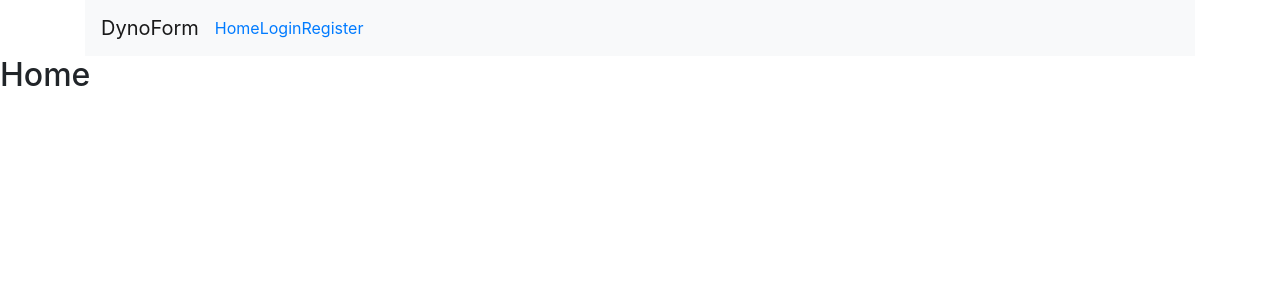
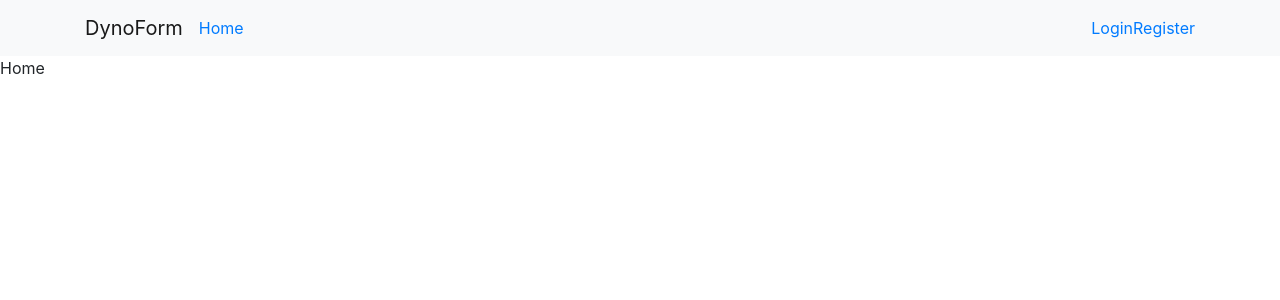
Before and after one commit to AlexCharlton93/react-base-project, a React (Create React App) app: page / in a window 1280 px wide. Shown: the top 300 px of the page. Built offline with nearby package versions, Linux system fonts and the light colour scheme.

Commit message:
Refactored home, login & register as separate paged components

```diff
--- a/src/App.js
+++ b/src/App.js
@@ -1,55 +1,15 @@
 import React from "react";
-import {
-  BrowserRouter as Router,
-  Switch,
-  Route
-} from "react-router-dom";
-import Header from './Pages/header/Header'
+import { BrowserRouter as Router } from "react-router-dom";
+import Header from './Pages/header/header';
+import Routes from './common/routes/routes';
 
-export default function BasicExample() {
+export default function App() {
   return (
     <>
       <Router>
         <Header />
-          <Switch>
-            <Route exact path="/">
-              <Home />
-            </Route>
-            <Route path="/about">
-              <About />
-            </Route>
-            <Route path="/dashboard">
-              <Dashboard />
-            </Route>
-          </Switch>
+          <Routes />
       </Router>
     </>
   );
 }
-
-// You can think of these components as "pages"
-// in your app.
-
-function Home() {
-  return (
-    <div>
-      <h2>Home</h2>
-    </div>
-  );
-}
-
-function About() {
-  return (
-    <div>
-      <h2>About</h2>
-    </div>
-  );
-}
-
-function Dashboard() {
-  return (
-    <div>
-      <h2>Dashboard</h2>
-    </div>
-  );
-}
--- a/src/Pages/Header/Header.js
+++ b/src/Pages/Header/Header.js
@@ -1,21 +1,23 @@
 import React from "react";
-import { Nav, Navbar, Container } from 'react-bootstrap';
+import { Nav, Navbar, Container } from "react-bootstrap";
 import { Link } from "react-router-dom";
 
 export default function Header() {
   return (
-    <Container>
-      <Navbar bg="light" expand="lg">
+    <Navbar bg="light" expand="sm">
+      <Container>
         <Navbar.Brand href="home">DynoForm</Navbar.Brand>
         <Navbar.Toggle aria-controls="basic-navbar-nav" />
         <Navbar.Collapse id="basic-navbar-nav">
           <Nav className="mr-auto">
             <Link to="/">Home</Link>
+          </Nav>
+          <Nav pullRight>
             <Link to="/login">Login</Link>
             <Link to="/register">Register</Link>
           </Nav>
         </Navbar.Collapse>
-      </Navbar>
-    </Container>
+      </Container>
+    </Navbar>
   );
 }
--- /dev/null
+++ b/src/Pages/home/home.js
@@ -0,0 +1,7 @@
+import React from "react";
+
+export default function Home() {
+  return (
+    <p>Home</p>
+  );
+}
--- /dev/null
+++ b/src/Pages/login/login.js
@@ -0,0 +1,7 @@
+import React from "react";
+
+export default function Login() {
+  return (
+    <p>Login</p>
+  );
+}
--- /dev/null
+++ b/src/Pages/register/register.js
@@ -0,0 +1,7 @@
+import React from "react";
+
+export default function Register() {
+  return (
+    <p>Register</p>
+  );
+}
--- a/src/common/routes/routes.js
+++ b/src/common/routes/routes.js
@@ -0,0 +1,24 @@
+import React from "react";
+import {
+  Switch,
+  Route
+} from "react-router-dom";
+import Home from '../../Pages/home/home'
+import Login from '../../Pages/login/login';
+import Register from '../../Pages/register/register';
+
+export default function Routes() {
+    return (
+        <Switch>
+            <Route exact path="/">
+              <Home />
+            </Route>
+            <Route path="/login">
+              <Login />
+            </Route>
+            <Route path="/register">
+              <Register />
+            </Route>
+        </Switch>
+    );
+}
--- a/src/index.js
+++ b/src/index.js
@@ -11,7 +11,4 @@ ReactDOM.render(
   document.getElementById('root')
 );
 
-// If you want your app to work offline and load faster, you can change
-// unregister() to register() below. Note this comes with some pitfalls.
-// Learn more about service workers: https://bit.ly/CRA-PWA
 serviceWorker.unregister();
```
